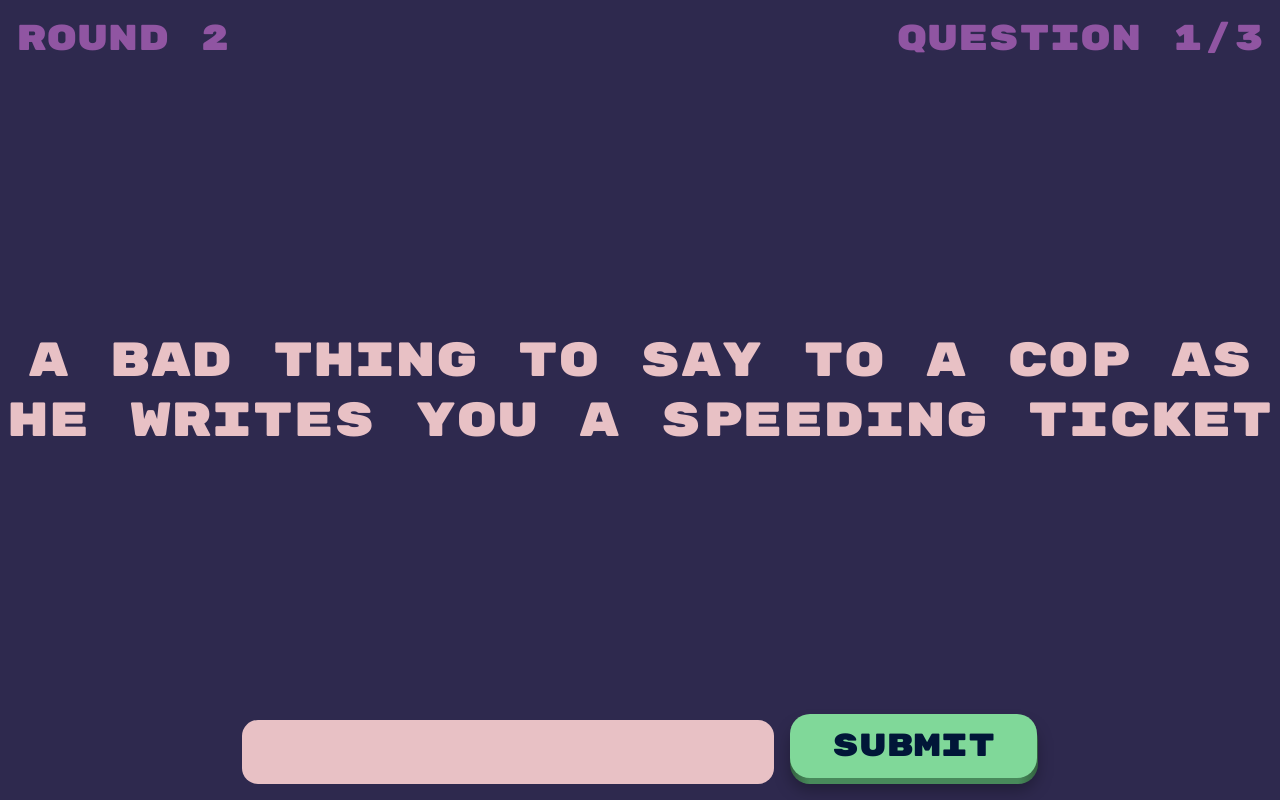
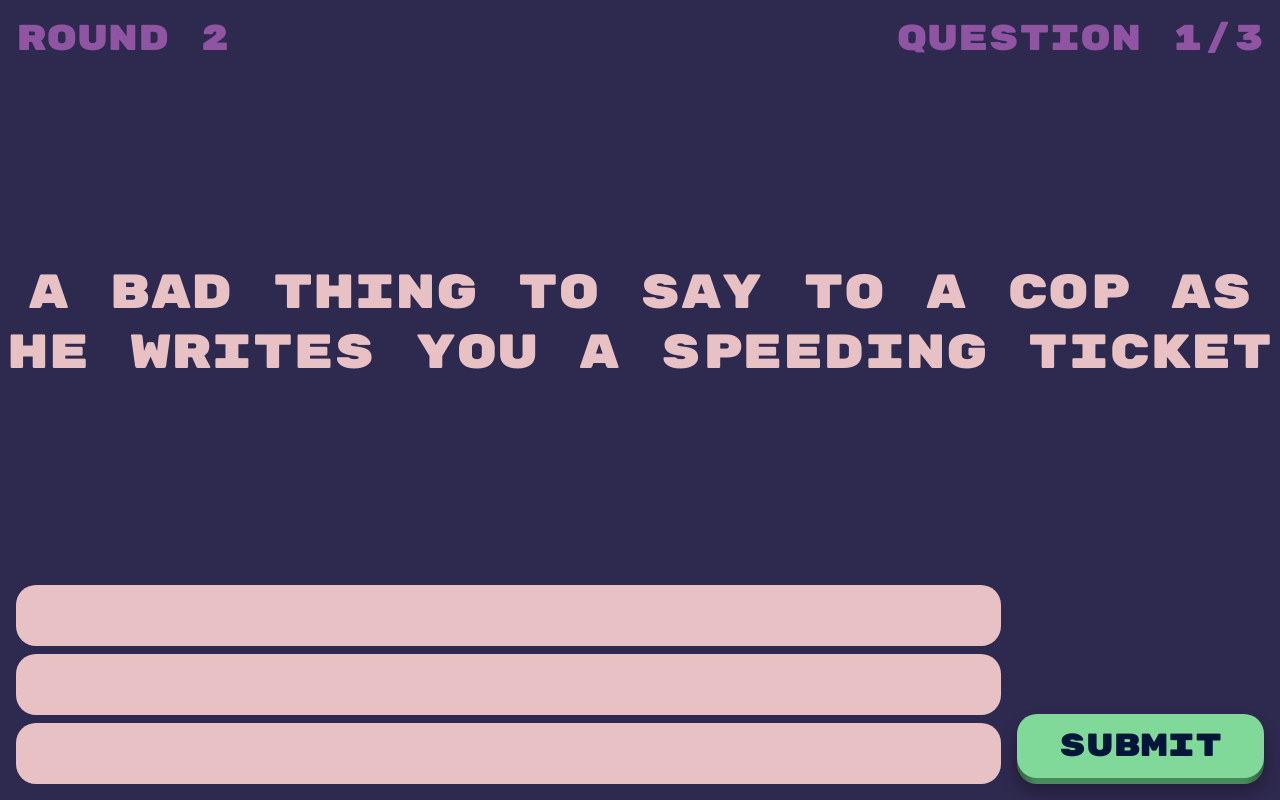
Before and after one commit to Woozl/quipwit, a Next.js app in the folder web/: page / in a window 1280 px wide. Built offline with nearby package versions, Linux system fonts and the light colour scheme.

Commit message:
added styling for multiple prompts

```diff
--- a/web/components/screens/QuestionForm/QuestionForm.module.css
+++ b/web/components/screens/QuestionForm/QuestionForm.module.css
@@ -5,6 +5,7 @@
 
   display: flex;
   flex-direction: column;
+  justify-content: space-between;
 }
 
 .header {
@@ -19,24 +20,30 @@
 .question {
   font-size: 3rem;
   text-align: center;
-
-  margin-bottom: auto;
-  margin-top: auto;
 }
 
 .promptContainer {
   display: flex;
-  align-self: center;
+  padding: 16px;
   gap: 16px;
-  padding: 16px;
+}
+
+.prompts {
+  display: flex;
+  flex-direction: column;
+  flex-grow: 1;
+  gap: 8px;
 }
 
 .promptInput {
-  width: 500px;
-  border-radius: 16px;
+  border-radius: 20px;
   background-color: #e8c1c5;
   color: #2e294e;
   font-size: 1.5rem;
   padding: 16px;
   border: none;
 }
+
+.submitButton {
+  align-self: flex-end;
+}
--- a/web/components/screens/QuestionForm/QuestionForm.tsx
+++ b/web/components/screens/QuestionForm/QuestionForm.tsx
@@ -26,11 +26,17 @@ const QuestionForm = ({
       </header>
       <h1 className={styles.question}>{questionText}</h1>
       <div className={styles.promptContainer}>
-        <input className={styles.promptInput} />
-        <Button
-          text="Submit"
-          onClick={() => console.log("Submit Button Pressed")}
-        />
+        <div className={styles.prompts}>
+          {[...new Array(numberOfPromptFields)].map((_, i) => (
+            <input className={styles.promptInput} />
+          ))}
+        </div>
+        <div className={styles.submitButton}>
+          <Button
+            text="Submit"
+            onClick={() => console.log("Submit Button Pressed")}
+          />
+        </div>
       </div>
     </div>
   );
--- a/web/pages/index.tsx
+++ b/web/pages/index.tsx
@@ -87,7 +87,7 @@ const Home: NextPage = () => {
       <QuestionForm
         currentQuestion={1}
         numberOfQuestions={3}
-        numberOfPromptFields={1}
+        numberOfPromptFields={3}
         roundId={2}
         questionText="A bad thing to say to a cop as he writes you a speeding ticket"
       />
```
